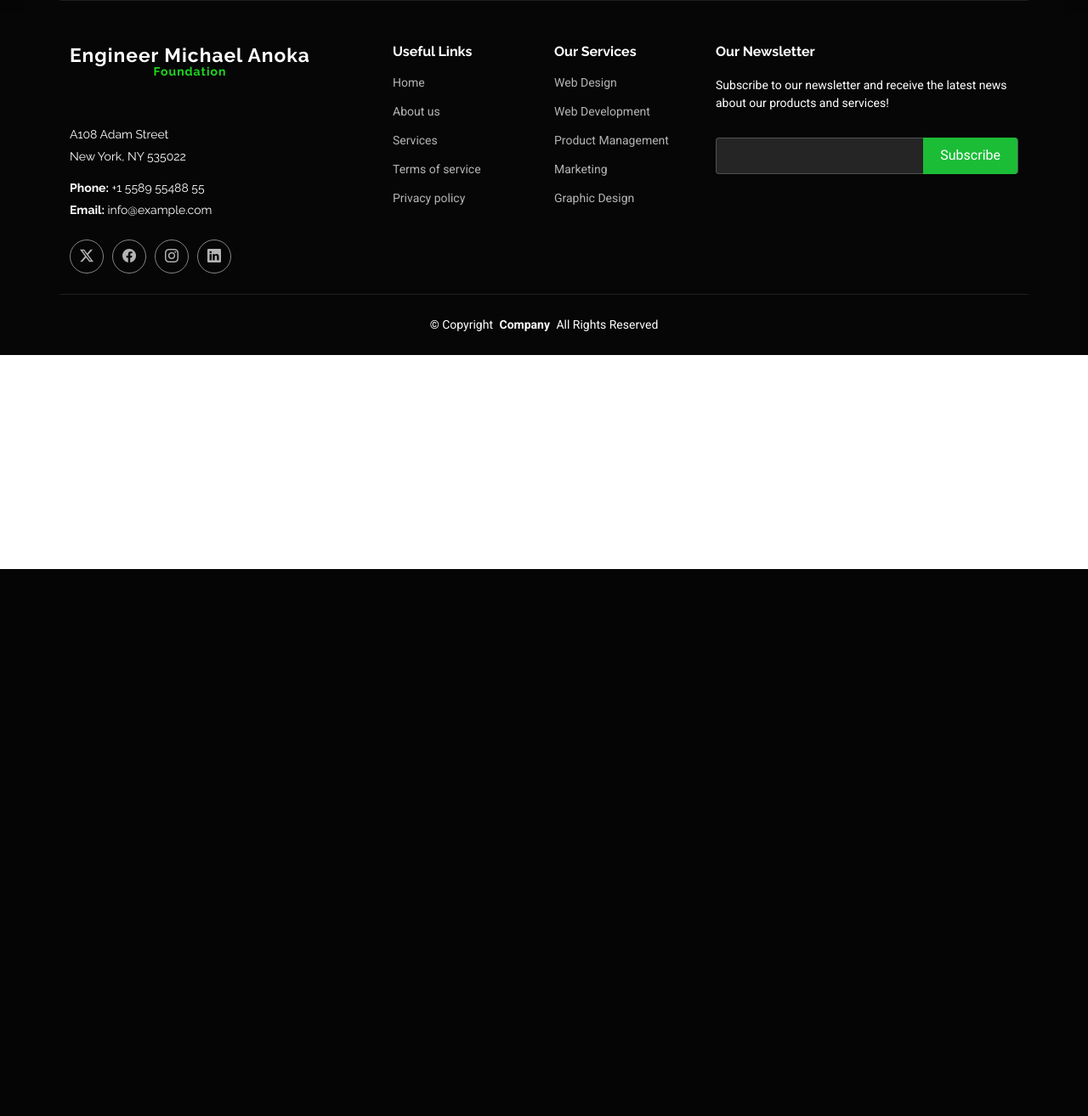
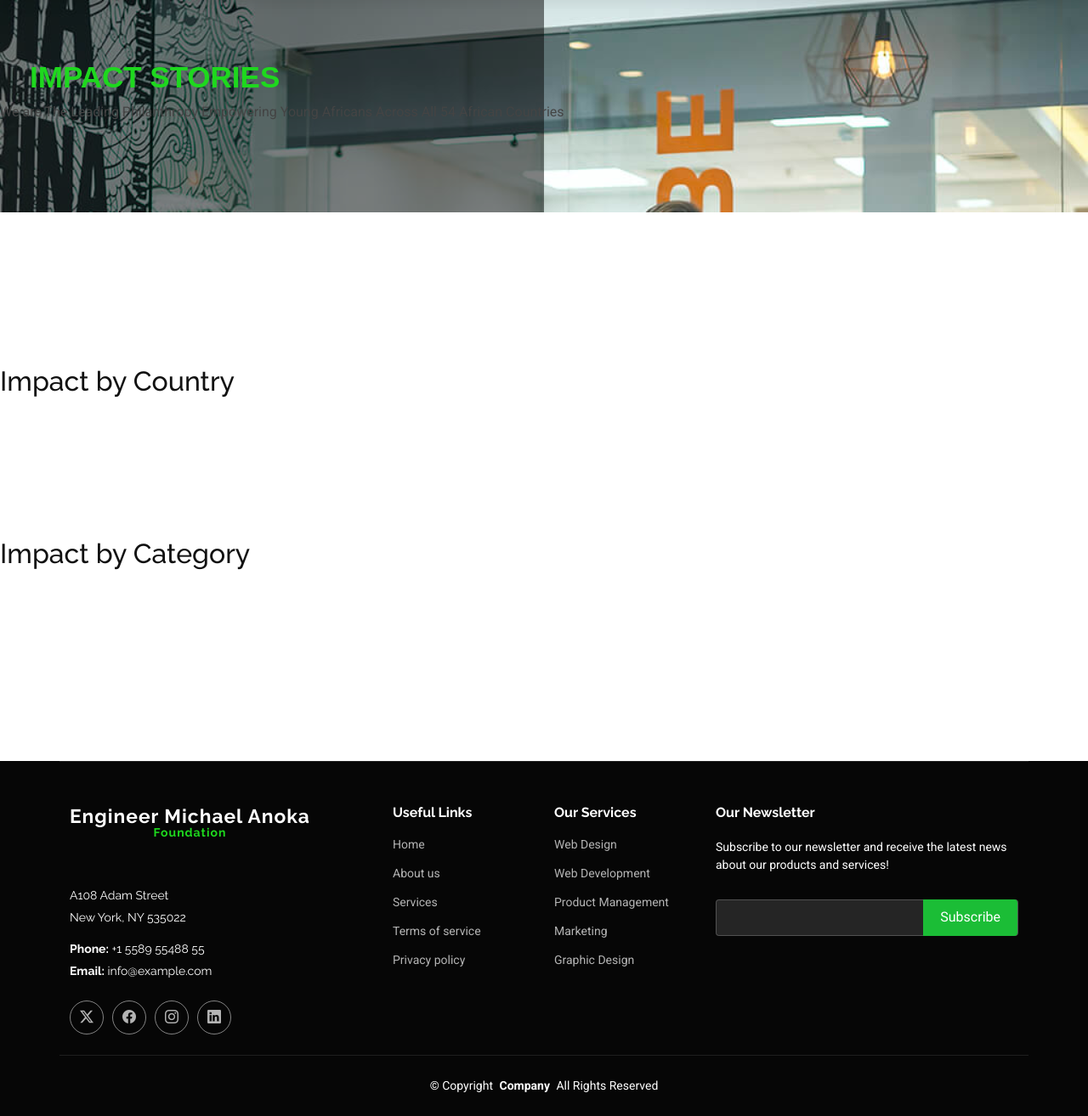
Before and after one commit to renatsecurity/foundation, a Django app: page /impact/ in a window 1280 px wide. Shown: the part 130-1444 px from the top of the page at 85% size. Before the commit the page ends 800 px from the top, so only its background shows below. Run offline with Django 5.2, Linux system fonts and the light colour scheme; data that the repository does not hold is empty; a map, chart or similar area stays blank; parts of the project's set-up code (start-up, migrations or seed data) failed here and were passed over; some libraries are stand-ins or nearby versions.

Commit message:
Implement charts in impact app

```diff
--- a/src/impact/urls.py
+++ b/src/impact/urls.py
@@ -5,5 +5,7 @@ app_name = 'impact'
 
 urlpatterns = [
     path('', views.impact_list, name='impact_list'),
-    path('<slug:slug>/', views.impact_detail, name='impact_detail'),
+    # path('<slug:slug>/', views.impact_detail, name='impact_detail'),
+    path('country-chart-data/', views.country_chart_data, name="country_chart_data"),
+    path('category-chart-data/', views.category_chart_data, name="category_chart_data"),
 ]
--- a/src/impact/views.py
+++ b/src/impact/views.py
@@ -1,12 +1,38 @@
 from django.shortcuts import render, get_object_or_404
-from .models import Impact
+from django.http import JsonResponse
+from .models import Impact, Country, Category
 
 
 def impact_list(request):
     impacts = Impact.objects.all().order_by('-date')
-    return render(request, 'impact/impact_list.html', {'impacts': impacts})
+    countries = Country.objects.all()
+    categories = Category.objects.all()
+    context = {
+        'impacts': impacts,
+        'countries': countries,
+        'categories': categories,
+    }
+    return render(request, 'impact/impact_list.html', context)
 
 
 def impact_detail(request, slug):
     impact = get_object_or_404(Impact, slug=slug)
     return render(request, 'impact/impact_detail.html', {'impact': impact})
+
+
+def country_chart_data(request):
+    countries = Country.objects.all()
+    data = {
+        "labels": [country.name for country in countries],
+        "values": [country.impact_value for country in countries],
+    }
+    return JsonResponse(data)
+
+
+def category_chart_data(request):
+    categories = Category.objects.all()
+    data = {
+        "labels": [category.name for category in categories],
+        "values": [category.impact_value for category in categories],
+    }
+    return JsonResponse(data)
--- a/src/templates/impact/impact_list.html
+++ b/src/templates/impact/impact_list.html
@@ -1,9 +1,97 @@
-{% extends '../pages/base.html' %}
-{% block content %}
-    <h1>Impact Stories</h1>
-    <ul>
-        {% for impact in impacts %}
-            <li><a href="{{ impact.get_absolute_url }}">{{ impact.title }}</a> - {{ impact.date }}</li>
-        {% endfor %}
-    </ul>
-{% endblock %}
+{% extends "../pages/base.html" %}
+{% block title %}Impact -{%endblock title %}
+
+{% block bodyClass %}blog-page{% endblock bodyClass %}
+
+{% block main %}
+  <main class="main">
+
+    <div style="margin-top: 0; background-image: linear-gradient(to right, rgba(0, 0, 0, 0.5) 50%, rgba(0, 0, 0, 0) 50%), url('/static/assets/img/about.jpg'); background-blend-mode: multiply; background-size: cover; background-repeat: no-repeat; height: 250px;" data-aos="fade-up">
+        <h3 style="padding-left: 35px; padding-top: 70px; color: rgb(30, 216, 30); text-align: left; font-family: Mulish, Sans-serif; font-size: 35px; font-weight: 700;
+        text-transform: uppercase; width: 50%;">IMPACT STORIES</h3>
+        <p>We are The Leading Philanthropy Empowering Young Africans Across All 54 African Countries</p>
+      </div>
+
+    <!-- Blog Posts Section -->
+    <section id="blog-posts" class="blog-posts section">
+
+      <div class="container">
+        <div class="row gy-4">
+            {% for impact in impacts %}
+
+          <div class="col-lg-4">
+            <article class="position-relative h-100">
+
+              <div class="post-img position-relative overflow-hidden">
+                <img src="{{ impact.image.url }}" class="img-fluid" alt="{{ impact.title }}">
+                <span class="post-date">{{ impact.date }}</span>
+              </div>
+
+              <div class="post-content d-flex flex-column">
+
+                <h3 class="post-title">{{ impact.title }}</h3>
+
+                <p>
+                  {{ impact.description|safe|truncatewords:50 }}
+                </p>
+
+                <hr>
+
+                <a href="{{ impact.get_absolute_url }}" class="readmore stretched-link"><span>Read More</span><i class="bi bi-arrow-right"></i></a>
+
+              </div>
+
+            </article>
+          </div><!-- End post list item -->
+          {% endfor %}
+
+        </div>
+      </div>
+
+    </section><!-- /Blog Posts Section -->
+
+    <section>
+
+        <!-- Country Impact Chart -->
+        <h2>Impact by Country</h2>
+        <canvas id="countryChart"></canvas>
+
+        <!-- Category Impact Chart -->
+        <h2>Impact by Category</h2>
+        <canvas id="categoryChart"></canvas>
+
+        <script src="https://cdn.jsdelivr.net/npm/chart.js"></script>
+        <script>
+            function fetchChartData(url, chartId, label, backgroundColor) {
+                fetch(url)
+                .then(response => response.json())
+                .then(data => {
+                    const ctx = document.getElementById(chartId).getContext('2d');
+                    new Chart(ctx, {
+                        type: 'bar',
+                        data: {
+                            labels: data.labels,
+                            datasets: [{
+                                label: label,
+                                data: data.values,
+                                backgroundColor: backgroundColor,
+                                borderWidth: 1
+                            }]
+                        },
+                        options: {
+                            responsive: true,
+                            scales: {
+                                y: { beginAtZero: true }
+                            }
+                        }
+                    });
+                });
+            }
+
+            fetchChartData("{% url 'country_chart_data' %}", "countryChart", "Country Impact", "rgba(75, 192, 192, 0.5)");
+            fetchChartData("{% url 'category_chart_data' %}", "categoryChart", "Category Impact", "rgba(255, 99, 132, 0.5)");
+        </script>
+    </section>
+
+  </main>
+{% endblock main %}
```
Also changed, not shown: src/impact/admin.py (+13 -1 lines), src/impact/models.py (+28 -0 lines), src/templates/impact/impact_detail.html (+56 -9 lines).
